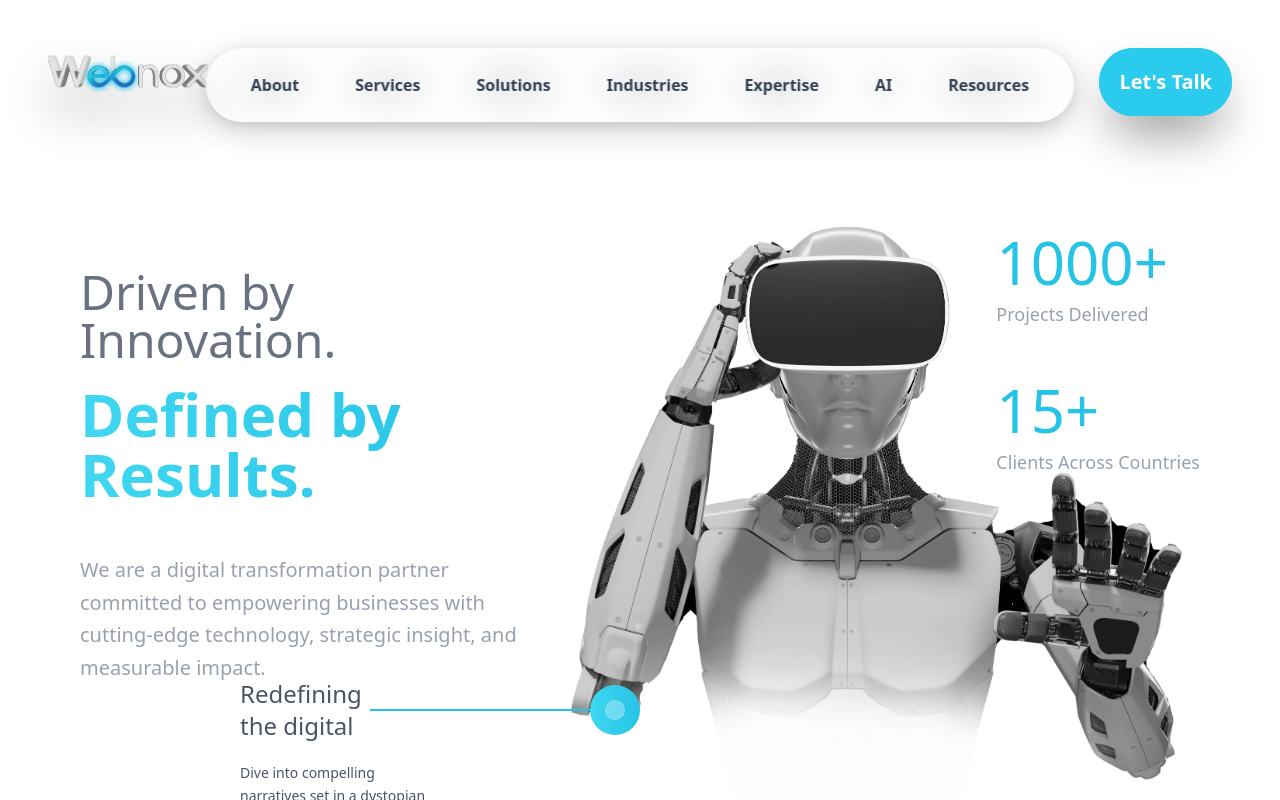
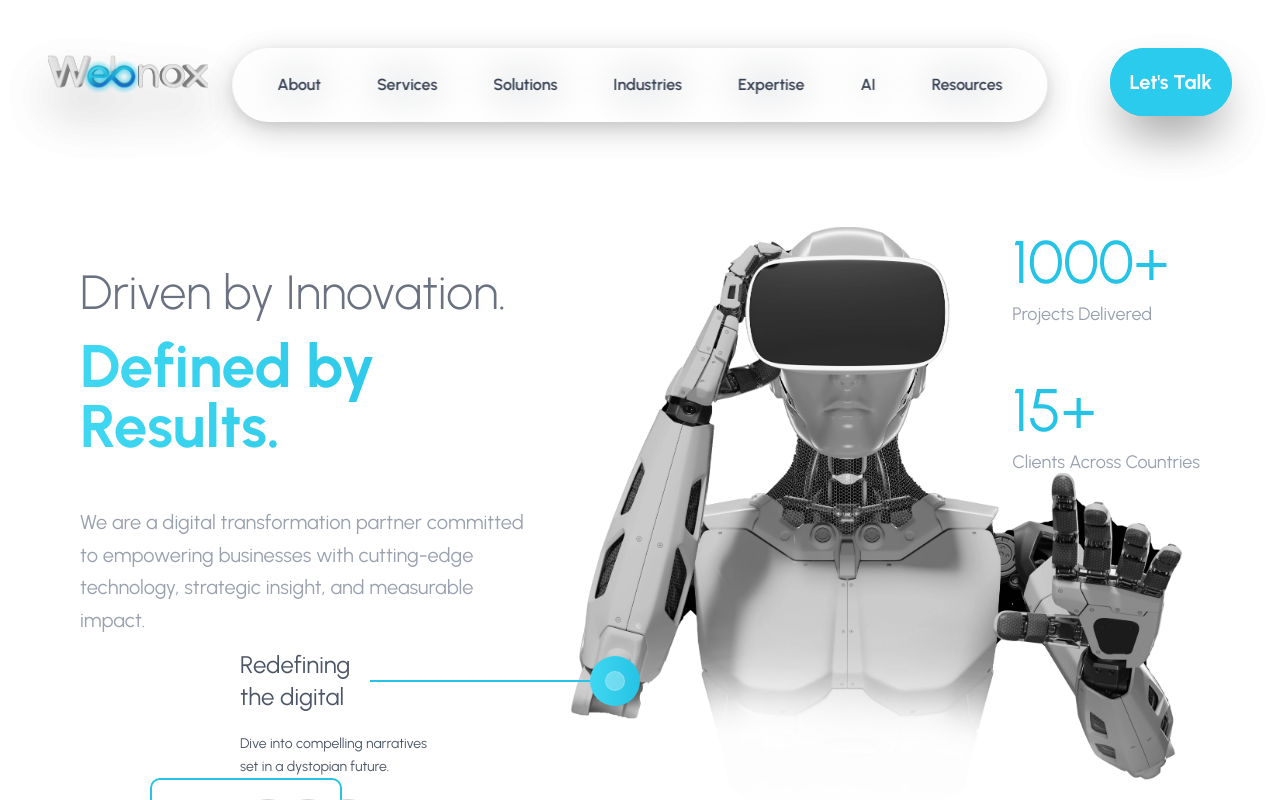
Before and after one commit to SanjairohithM/Webnox-digital, a Next.js app: page /about in a window 1280 px wide. Shown: the top 800 px of the page. Built offline with nearby package versions, Linux system fonts and the light colour scheme; a web font is replaced by a local one.

Commit message:
patch seo

```diff
--- a/app/globals.css
+++ b/app/globals.css
@@ -19,6 +19,7 @@
 @theme inline {
   --color-background: var(--background);
   --color-foreground: var(--foreground);
+  /* Tailwind v4: map font-sans to Next font variable injected by next/font */
   --font-sans: var(--font-urbanist);
   --font-mono: var(--font-urbanist);
   --color-sidebar-ring: var(--sidebar-ring);
@@ -74,6 +75,8 @@ body {
 
 :root {
   --radius: 0.625rem;
+  /* Expose the Urbanist font variable for use in CSS utilities */
+  --font-urbanist: "Urbanist", sans-serif;
   --background: oklch(1 0 0);
   --foreground: oklch(0.141 0.005 285.823);
   --card: oklch(1 0 0);
@@ -204,3 +207,6 @@ body {
 .clip-diamond {
   clip-path: polygon(50% 0%, 100% 50%, 50% 100%, 0% 50%);
 }
+
+/* Utility class to force Urbanist via CSS variable if needed */
+.font-urbanist { font-family: var(--font-urbanist); }
--- a/app/layout.jsx
+++ b/app/layout.jsx
@@ -1,34 +1,27 @@
-"use client"
 import { Urbanist } from "next/font/google"
-import Head from "next/head"
 import "./globals.css"
 import Header from "./sections/Components/Header"
 import SmoothScrollProvider from "@/components/SmoothScrollProvider"
 import Footer from "./sections/Footer"
 
+export const metadata = {
+  title: "Webnox",
+  description: "Webnox",
+  verification: {
+    google: "dPoW0wzIi2VpSOg4ew-Ov7FLsv21XKLexjM8WpR6nlA",
+  },
+}
+
 const urbanist = Urbanist({
   variable: "--font-urbanist",
   subsets: ["latin"],
+  display: "swap",
 })
-
-// export const metadata = {
-//   title: "Webnox",
-
-
-
-
-//   description: "Webnox",
-// }
 
 export default function RootLayout({ children }) {
   return (
     <html lang="en">
-      <Head>
-      <meta name="google-site-verification" content="dPoW0wzIi2VpSOg4ew-Ov7FLsv21XKLexjM8WpR6nlA" />
-
-
-      </Head>
-      <body className={`${urbanist.variable} antialiased`}>
+      <body className={`${urbanist.variable} font-sans antialiased`}>
         <Header />
         <SmoothScrollProvider>
           {children}
```
